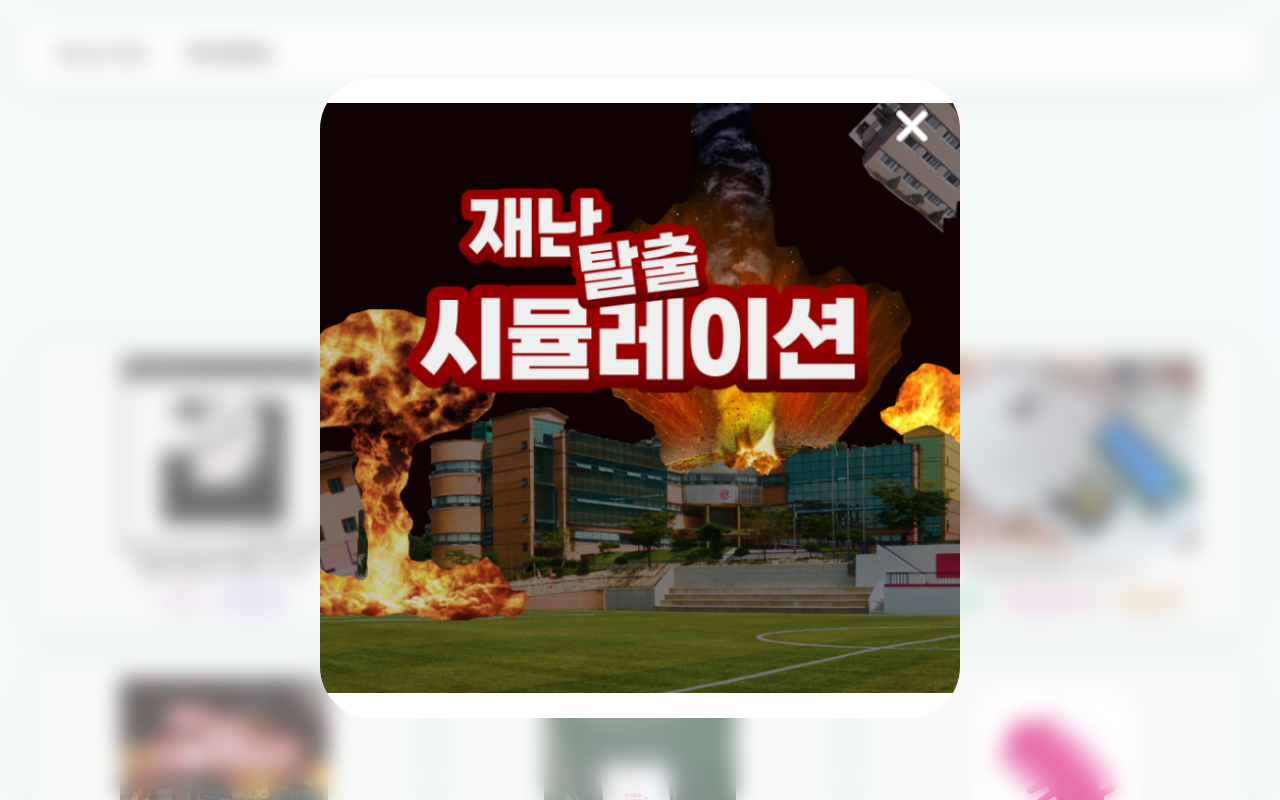
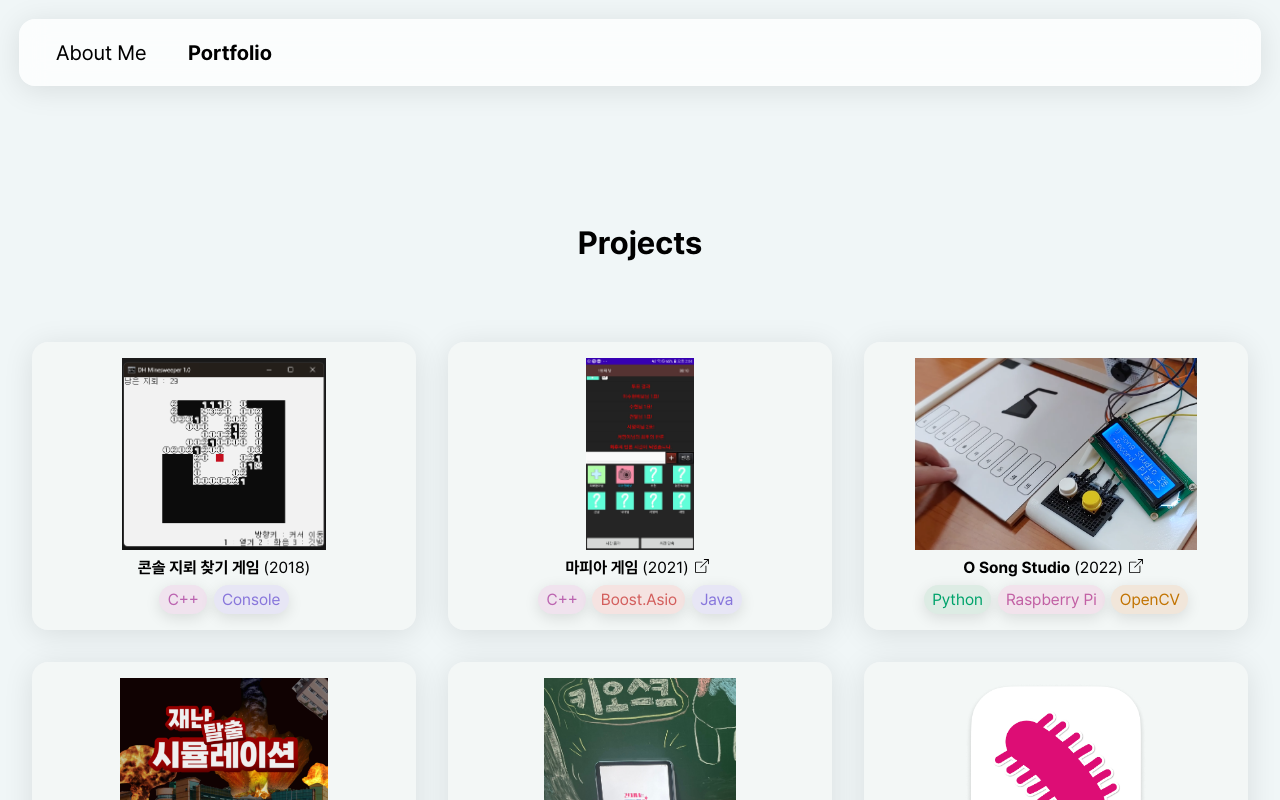
Before and after one commit to ldhhello/ldh-monster-react, a React (Vite) app: page /portfolio in a window 1280 px wide. Shown: the top 800 px of the page. Built offline with nearby package versions, Linux system fonts and the light colour scheme.

Commit message:
✨apply component PopupImage to Projects

```diff
--- a/src/components/PopupImage.tsx
+++ b/src/components/PopupImage.tsx
@@ -10,7 +10,7 @@ const PopupBox = styled.div`
   left: 0;
   right: 0;
 
-  background-color: rgba(255, 255, 255, 0.4);
+  background-color: rgba(215, 215, 215, 0.4);
   backdrop-filter: blur(11.3px);
   -webkit-backdrop-filter: blur(11.3px);
   z-index: 1000;
@@ -23,14 +23,16 @@ const PopupBox = styled.div`
 
 const InnerBox = styled.div`
   position: absolute;
+  height: 80vh;
+  max-width: 80vw;
 `;
 
 const Img = styled.img`
-  width: min(70vw, 80vh);
-  height: min(70vw, 80vh);
+  height: 80vh;
+  max-width: 80vw;
 
-  background-color: white;
-  border-radius: calc(min(70vw, 80vh) / 100 * 8);
+  //background-color: white;
+  //border-radius: calc(min(70vw, 80vh) / 100 * 8);
   object-fit: contain;
 `;
 
@@ -55,10 +57,12 @@ type Props = {
 }
 
 export default function PopupImage(props: Props) {
+  const enableXbutton = false;
+
   const objectFit = props.objectFit || "contain";
-  const onClick = (event?: React.MouseEvent) => {
-    if (event && event.target !== event.currentTarget)
-      return;
+  const onClick = (_event?: React.MouseEvent) => {
+    // if (event && event.target !== event.currentTarget)
+    //   return;
 
     if(props.onClick !== undefined)
       props.onClick();
@@ -67,9 +71,9 @@ export default function PopupImage(props: Props) {
   return createPortal(<PopupBox onClick={onClick}>
     <InnerBox>
       <Img src={props.src} style={{objectFit}}/>
-      <Xbutton onClick={() => onClick()}>
+      {enableXbutton && <Xbutton onClick={() => onClick()}>
         <img src={xImage} />
-      </Xbutton>
+      </Xbutton>}
     </InnerBox>
   </PopupBox>, document.body);
 }
--- a/src/components/ProjectBox.tsx
+++ b/src/components/ProjectBox.tsx
@@ -3,7 +3,9 @@ import ProjectItem, {type Props as ProjectType} from './ProjectItem';
 import { media } from '../design/media';
 import { useState } from 'react';
 import arrowImg from '../assets/arrow-down-short.svg';
-import PopupImage from './PopupImage';
+import { useBreakpoint } from '../design/useBreakpoint';
+import ProjectItemMobile from './ProjectItemMobile';
+// import PopupImage from './PopupImage';
 
 const Container = styled.div`
   display: grid;
@@ -65,16 +67,18 @@ export default function ProjectBox({ list }: Props) {
   const maxShowCount = 6; // 펼치기 전에 최대로 보여줄 개수
 
   const [showAll, setShowAll] = useState(false);
+  const showList = showAll ? list : list.slice(0, maxShowCount);
 
-  const showList = showAll ? list : list.slice(0, maxShowCount);
+  const { isMobile, isMobileSmall } = useBreakpoint();
+
 
   return <>
     <Container>
-      {showList.map((p, idx) => <ProjectItem key={idx} {...p} />)}
+      {(isMobile || isMobileSmall) && showList.map((p, idx) => <ProjectItemMobile key={idx} {...p} />)}
+      {!(isMobile || isMobileSmall) && showList.map((p, idx) => <ProjectItem key={idx} {...p} />)}
     </Container>
     {!showAll && <ArrowButton onClick={() => setShowAll(showAll => !showAll)}>
       <img src={arrowImg} />
     </ArrowButton>}
-    <PopupImage src="/images/project/disasterescape.png" onClick={() => alert("X clicked")}/>
   </>
 }
--- a/src/components/ProjectItem.tsx
+++ b/src/components/ProjectItem.tsx
@@ -4,6 +4,8 @@ import { media } from '../design/media';
 import ProjectItemMobile from './ProjectItemMobile';
 import { useBreakpoint } from '../design/useBreakpoint';
 import LinkButton from './LinkButton';
+import { useState } from 'react';
+import PopupImage from './PopupImage';
 
 const Item = styled.div`
   box-sizing: border-box;
@@ -50,20 +52,23 @@ export type Props = {
 };
 
 export default function ProjectItem({title, year, image, techStack, link, scale}: Props) {
-  const { isMobile, isMobileSmall } = useBreakpoint();
+  // const { isMobile, isMobileSmall } = useBreakpoint();
 
-  if (isMobile || isMobileSmall)
-    return ProjectItemMobile({title, year, image, techStack, link, scale});
+  // if (isMobile || isMobileSmall)
+  //   return ProjectItemMobile({title, year, image, techStack, link, scale});
+
+  const [popup, setPopup] = useState(false);
 
   if (scale === undefined)
     scale = 1;
 
   return <Item>
-    <ItemImage src={image} style={{scale}}/>
+    <ItemImage src={image} style={{scale}} onClick={() => setPopup(true)}/>
     <p>
       <strong>{title}</strong> ({year})
       {link && <LinkButton to={link} />}
     </p>
     <TechStack list={techStack} />
+    {popup && <PopupImage src={image} onClick={() => setPopup(false)}/>}
   </Item>
 }
--- a/src/components/ProjectItemMobile.tsx
+++ b/src/components/ProjectItemMobile.tsx
@@ -2,6 +2,8 @@ import styled from 'styled-components';
 import TechStack from './TechStack';
 import { media } from '../design/media';
 import LinkButton from './LinkButton';
+import { useState } from 'react';
+import PopupImage from './PopupImage';
 
 const Item = styled.div`
   box-sizing: border-box;
@@ -60,8 +62,10 @@ export type Props = {
 };
 
 export default function ProjectItemMobile({title, year, image, techStack, link, scale}: Props) {
+  const [popup, setPopup] = useState(false);
+
   return <Item>
-    <ItemImage src={image} style={{scale}} />
+    <ItemImage src={image} style={{scale}} onClick={() => setPopup(true)}/>
     <VerticalBar />
     <InnerBox>
       <p>
@@ -70,5 +74,6 @@ export default function ProjectItemMobile({title, year, image, techStack, link,
       </p>
       <TechStack list={techStack} />
     </InnerBox>
+    {popup && <PopupImage src={image} onClick={() => setPopup(false)}/>}
   </Item>
 }
```
